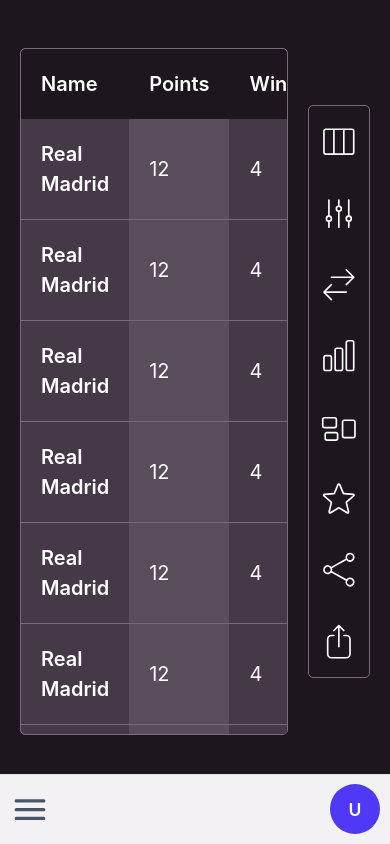
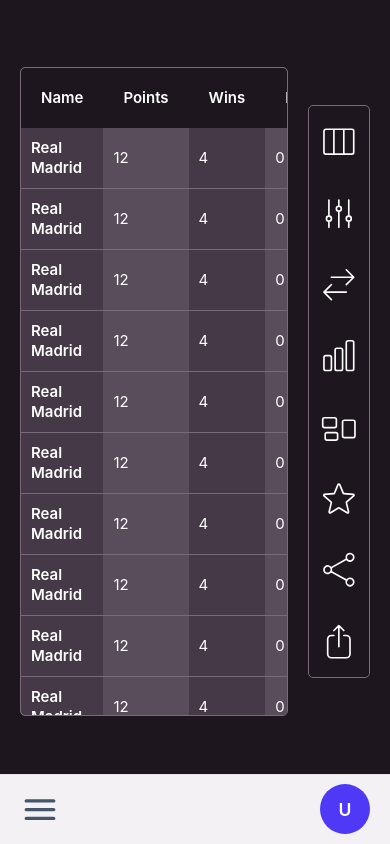
Before and after one commit to Joao-Vitor-Siqueira/Leaderify, a React (Vite) app in the folder leaderify-app/: page /leaderboardDetails in a window 390 px wide. Built offline with nearby package versions, Linux system fonts and the light colour scheme.

Commit message:
add responsiveness to leaderboard table

```diff
--- a/leaderify-app/src/components/buttons/IconButton.jsx
+++ b/leaderify-app/src/components/buttons/IconButton.jsx
@@ -9,11 +9,11 @@
   rounded,
   strokeWidth,
   tooltip,
-  className,
+  sizing,
 }) {
-  const classBuilder = [
+  const buttonClass = [
     "cursor-pointer p-2 transition-colors focus:outline-none w-full h-full",
-    rounded && "rounded-lg",
+    rounded ? rounded : "",
     iconColor || "text-slate-600",
     hoverColor || "hover:text-slate-900",
     bgHoverColor || "hover:bg-slate-100",
@@ -21,12 +21,12 @@
     .filter(Boolean)
     .join(" ");
 
-  const tweaks = className ?? "h-12 w-12"
+  const containerClass = `group relative inline-block ${sizing ?? "h-12 w-12"}`;
 
   return (
     <>
-      <div className={`group relative inline-block ${tweaks}`}>
-        <button type="button" className={classBuilder} onClick={onClick}>
+      <div className={containerClass}>
+        <button type="button" className={buttonClass} onClick={onClick}>
           <Icon name={iconName} strokeWidth={strokeWidth} />
         </button>
         {tooltip && (
--- a/leaderify-app/src/components/navigation/Navbar.jsx
+++ b/leaderify-app/src/components/navigation/Navbar.jsx
@@ -11,13 +11,13 @@
 
   return (
     <nav
-      className={`shrink-0 z-50 flex flex-col fixed bottom-0 left-0 w-screen bg-mauve-100 border-t border-mauve-200 font-sans text-mauve-800
+      className={`px-2 shrink-0 z-50 flex flex-col fixed bottom-0 left-0 w-screen bg-mauve-100 border-t border-mauve-200 font-sans text-mauve-800
         transition-all duration-300 ease-in-out ${isOpen ? "min-h-48" : "min-h-12"}
         ${isOpen ? "h-4/12" : "h-1/12"}
         `}
     >
       <div className = {`flex justify-between w-full items-center pr-2 ${isOpen ? "h-1/4" : "h-full"} min-h-1/4`}>
-        <IconButton onClick={toggle} iconName={"hamburguer"} className={"h-full w-12"}/>
+        <IconButton onClick={toggle} iconName={"hamburguer"} sizing={"h-full w-12"}/>
         <ProfileButton className={"w-10 aspect-square"}/>
       </div>
 
--- a/leaderify-app/src/components/tables/Leaderboard.jsx
+++ b/leaderify-app/src/components/tables/Leaderboard.jsx
@@ -21,8 +21,10 @@
   return (
     <>
       {/* Container for Leaderboard and Leaderboard utils */}
-      <div className="flex h-full w-full justify-center items-center gap-4">
-        <div className="overflow-auto h-full max-h-[90%] w-full max-w-5xl bg-mauve-100 border border-mauve-500 rounded-sm">
+      <div className="flex h-full w-full justify-center items-center gap-4 text-xs md:text-sm">
+
+        {/* Leaderboard table */}
+        <div className="overflow-auto h-full max-h-[85%] [@media(max-height:600px)]:max-h-[75%] w-full max-w-5xl bg-mauve-100 border border-mauve-500 rounded-sm">
           <table className="text-mauve-800 w-full shadow-md">
             <thead>
               <LeaderboardHeader headers={Object.keys(placeholderData[0])} />
--- a/leaderify-app/src/components/tables/LeaderboardRow.jsx
+++ b/leaderify-app/src/components/tables/LeaderboardRow.jsx
@@ -5,7 +5,7 @@
       <tr>
         {values.map((value, index) => (
           <td
-            className={`p-4 text-white border-b border-mauve-500 ${index == 0 ? "sticky left-0 font-semibold bg-mauve-700" : index % 2 == 0 ? "bg-mauve-700" : "bg-mauve-600"}`}
+            className={`p-2 text-white border-b border-mauve-500 ${index == 0 ? "sticky left-0 font-semibold bg-mauve-700" : index % 2 == 0 ? "bg-mauve-700" : "bg-mauve-600"}`}
             key={index}
           >
             {value}
--- a/leaderify-app/src/components/tables/LeaderboardUtils.jsx
+++ b/leaderify-app/src/components/tables/LeaderboardUtils.jsx
@@ -14,13 +14,14 @@
 export default function LeaderboardUtils() {
   return (
     <>
-      <div className="overflow-hidden h-full max-h-[75%] flex flex-col w-16 max-w-5xl rounded-sm bg-mauve-900 border border-mauve-500">
-        {iconNames.map((name) => (
+      <div className="h-full max-h-[75%] flex flex-col w-16 max-w-5xl rounded-sm bg-mauve-900 border border-mauve-500 [@media(max-height:600px)]:overflow-scroll">
+        {iconNames.map((name,index) => (
           <IconButton
             onClick={() => {}}
-            className={"h-[12.5%] w-full"}
+            sizing={"h-[12.5%] w-full [@media(max-height:600px)]:h-10"}
             iconName={name}
             iconColor={"text-white"}
+            rounded={index == 0 ? "rounded-t-sm" : index == iconNames.length - 1 ? "rounded-b-sm" : ""}
             hoverColor={"hover:text-white"}
             bgHoverColor={"hover:bg-mauve-700"}
             strokeWidth={1}
```
